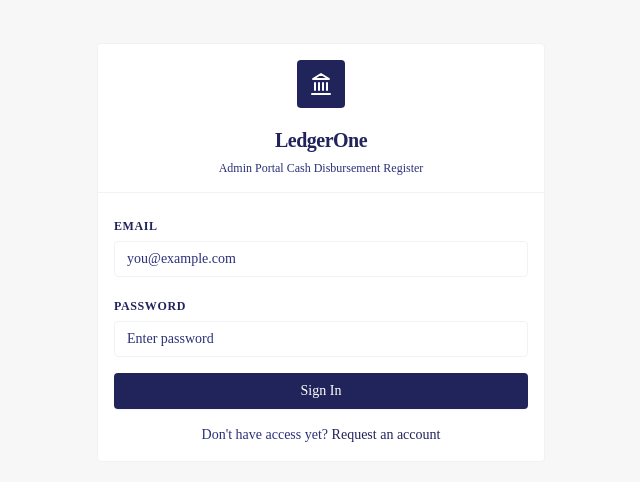
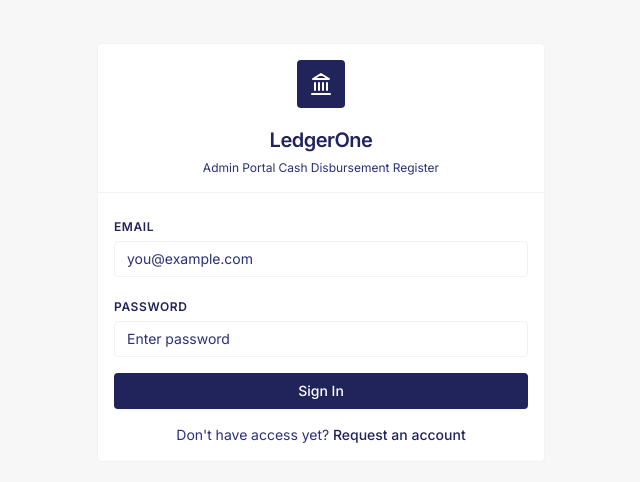
Before and after one commit to kristianmarkuy/disbursement-app, a Next.js app: page /login in a window 1280 px wide. Shown: the part 148-630 px from the top of the page, without its empty margins (319-959 px from the left). Built offline with nearby package versions, Linux system fonts and the light colour scheme; no server answers.

Commit message:
undo font change

```diff
--- a/app/globals.css
+++ b/app/globals.css
@@ -4,8 +4,6 @@
 
 @layer base {
   :root {
-    --font-sans: var(--font-inter-tight), "Inter Tight", Arial, sans-serif;
-    --font-display: "Mabry Pro", var(--font-sans);
     --background: 0 0% 97%;
     --foreground: 236 47% 24%;
     --card: 0 0% 100%;
@@ -45,17 +43,7 @@
   }
   body {
     @apply bg-background text-foreground;
-    font-family: var(--font-sans);
     font-feature-settings: "cv02", "cv03", "cv04", "cv11", "tnum";
-  }
-
-  h1,
-  h2,
-  h3,
-  h4,
-  h5,
-  h6 {
-    font-family: var(--font-display);
   }
 }
 
--- a/app/layout.tsx
+++ b/app/layout.tsx
@@ -1,13 +1,10 @@
 import './globals.css';
 import type { Metadata } from 'next';
-import { Inter_Tight } from 'next/font/google';
+import { Inter } from 'next/font/google';
 import { Toaster } from 'sonner';
 import { AuthProvider } from '@/lib/auth-provider';
 
-const interTight = Inter_Tight({
-  subsets: ['latin'],
-  variable: '--font-inter-tight',
-});
+const inter = Inter({ subsets: ['latin'] });
 
 export const metadata: Metadata = {
   title: 'LedgerOne',
@@ -21,7 +18,7 @@ export default function RootLayout({
 }) {
   return (
     <html lang="en">
-      <body className={interTight.variable}>
+      <body className={inter.className}>
         <AuthProvider>
           {children}
           <Toaster position="top-right" richColors closeButton />
--- a/tailwind.config.ts
+++ b/tailwind.config.ts
@@ -9,10 +9,6 @@ const config: Config = {
   ],
   theme: {
     extend: {
-      fontFamily: {
-        sans: ['var(--font-sans)'],
-        display: ['var(--font-display)'],
-      },
       backgroundImage: {
         'gradient-radial': 'radial-gradient(var(--tw-gradient-stops))',
         'gradient-conic':
```
